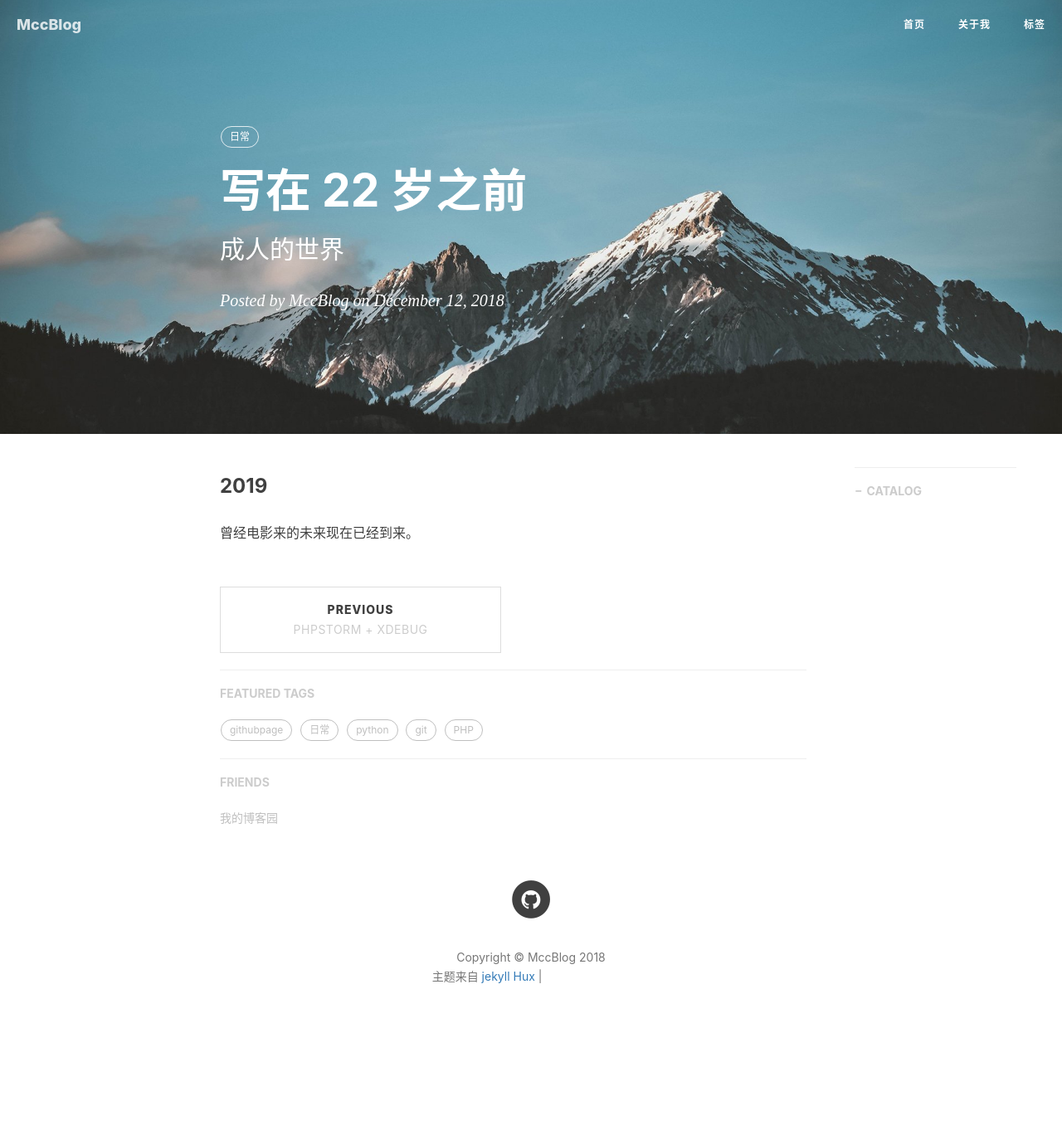
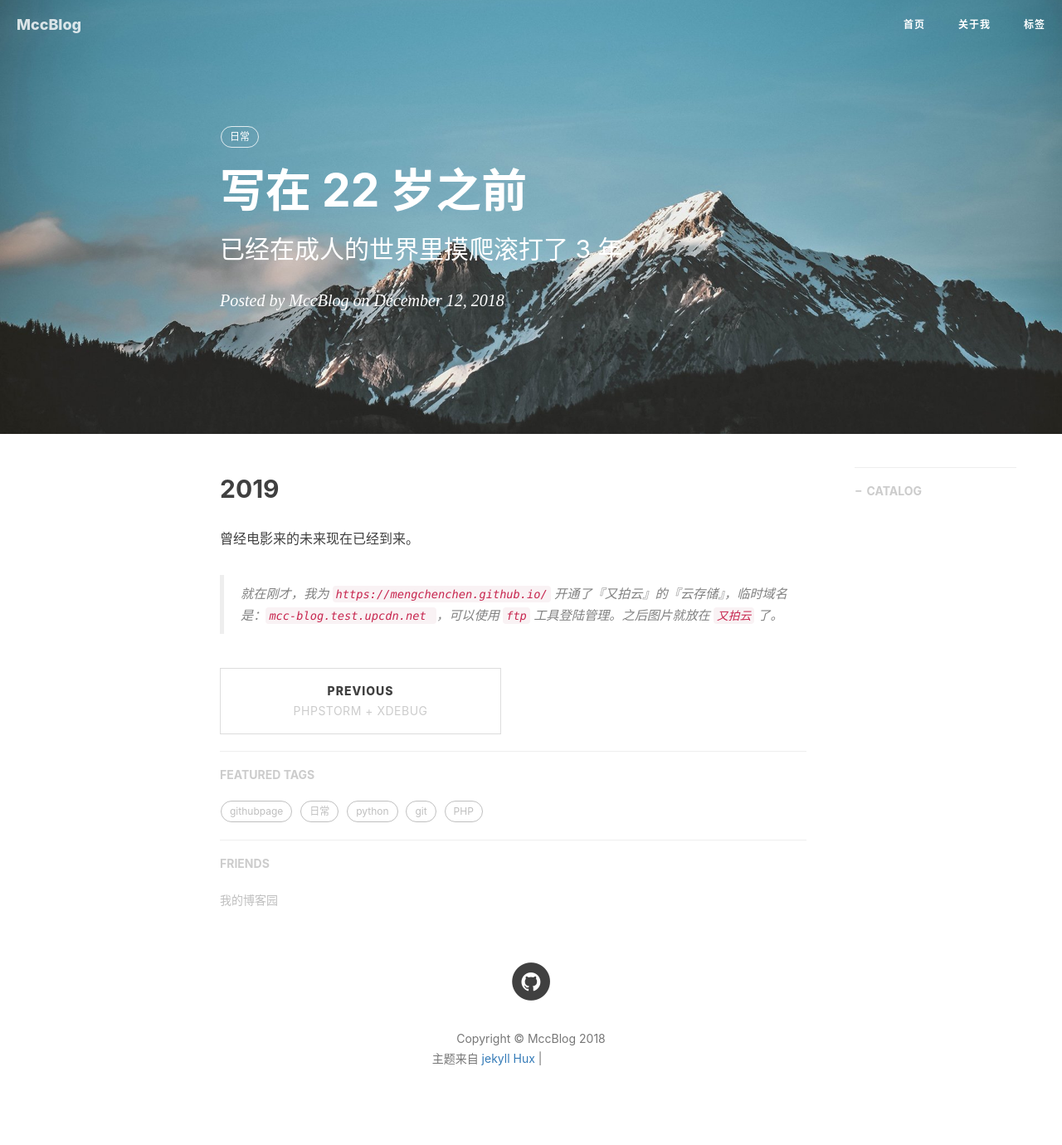
Before and after one commit to mengchenchen/mengchenchen.github.io, a Jekyll site: the page built from _posts/2018-12-12-写在 22 岁之前.md, in a window 1280 px wide. Shown: the whole page at 83% size. Built offline with Jekyll 4.4.1, drawn with Linux system fonts in a browser that asks for light colours; nearby versions of some CDN libraries; comment, search, counter and statistics services are not loaded; before the commit the page ends 1281 px from its top, so only the background shows below that; grey boxes are pictures that could not be loaded.

Commit message:
自动唤醒

```diff
--- a/_posts/2018-12-12-写在 22 岁之前.md
+++ b/_posts/2018-12-12-写在 22 岁之前.md
@@ -1,11 +1,13 @@
 ---
 layout: post
 title: 写在 22 岁之前
-subtitle: 成人的世界
+subtitle: 已经在成人的世界里摸爬滚打了 3 年
 catalog: true
 tag: 日常
 ---
 
-### 2019
+## 2019
 
 曾经电影来的未来现在已经到来。
+
+> 就在刚才，我为 `https://mengchenchen.github.io/` 开通了『又拍云』的『云存储』，临时域名是：`mcc-blog.test.upcdn.net `，可以使用 `ftp` 工具登陆管理。之后图片就放在 `又拍云` 了。
```
Also changed, not shown: _posts/2018-07-09-日常操作.md (+13 -0 lines).
